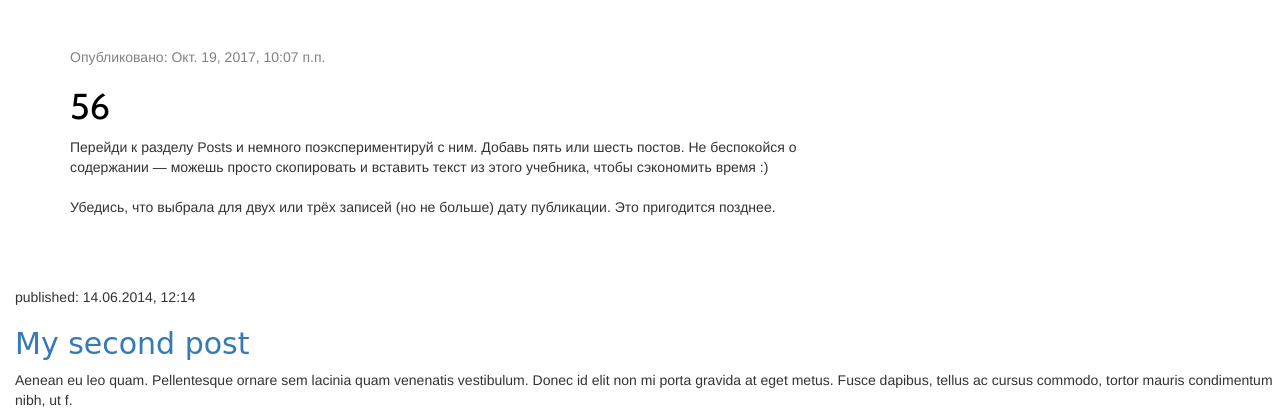
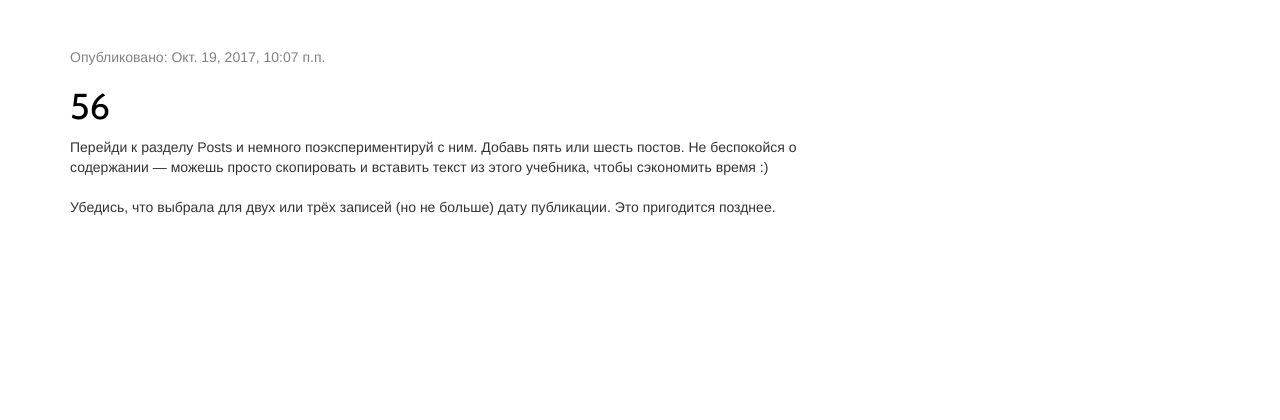
Before and after one commit to sweetsenpai/my-first-blog, a Django app: page / in a window 1280 px wide. Shown: the part 1055-1475 px from the top of the page. After the commit the page ends 1270 px from the top, so only its background shows below. Run offline with Django 3.2, Linux system fonts and the light colour scheme; data comes from the database, SQL or seed files in the repository; some libraries are stand-ins or nearby versions.

Commit message:
Update post_list.html

```diff
--- a/blog/templates/blog/post_list.html
+++ b/blog/templates/blog/post_list.html
@@ -1,20 +1,5 @@
-{% load staticfiles %}
-<html>
-    <head>
-        <link rel="stylesheet" href="//maxcdn.bootstrapcdn.com/bootstrap/3.2.0/css/bootstrap.min.css">
-<link rel="stylesheet" href="//maxcdn.bootstrapcdn.com/bootstrap/3.2.0/css/bootstrap-theme.min.css">
-        <link href="https://fonts.googleapis.com/css?family=Cabin" rel="stylesheet">
-        <link rel="stylesheet" href="{% static 'css/blog.css' %}">
-        <title>Senpai please notice me</title>
-    </head>
-    <body>
-        <div class="page-header">
-            <h1><a href="/">Django Girls Blog</a></h1>
-        </div>
-
-      <div class="content container">
-    <div class="row">
-        <div class="col-md-8">
+{% extends 'blog/base.html' %}
+{%block content%}
             {% for post in posts %}
                 <div class="post">
                     <div class="date">
@@ -24,14 +9,4 @@
                     <p>{{ post.text|linebreaksbr }}</p>
                 </div>
             {% endfor %}
-        </div>
-    </div>
-</div>
-
-        <div>
-            <p>published: 14.06.2014, 12:14</p>
-            <h2><a href="">My second post</a></h2>
-            <p>Aenean eu leo quam. Pellentesque ornare sem lacinia quam venenatis vestibulum. Donec id elit non mi porta gravida at eget metus. Fusce dapibus, tellus ac cursus commodo, tortor mauris condimentum nibh, ut f.</p>
-        </div>
-    </body>
-</html>
+{%endblock%}
```
